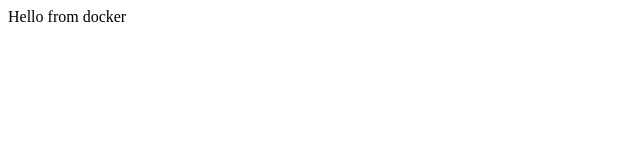
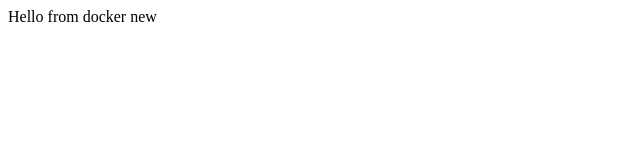
Before and after one commit to skillzee/Etp-jenkins, a plain HTML site: page index.html in a window 1280 px wide. Shown: the full height of the page, 0-640 px from the left. Drawn offline with Linux system fonts and the light colour scheme.

Commit message:
check corw

```diff
--- a/index.html
+++ b/index.html
@@ -6,6 +6,6 @@
     <title>Document</title>
 </head>
 <body>
-    Hello from docker
+    Hello from docker new
 </body>
 </html>
```
